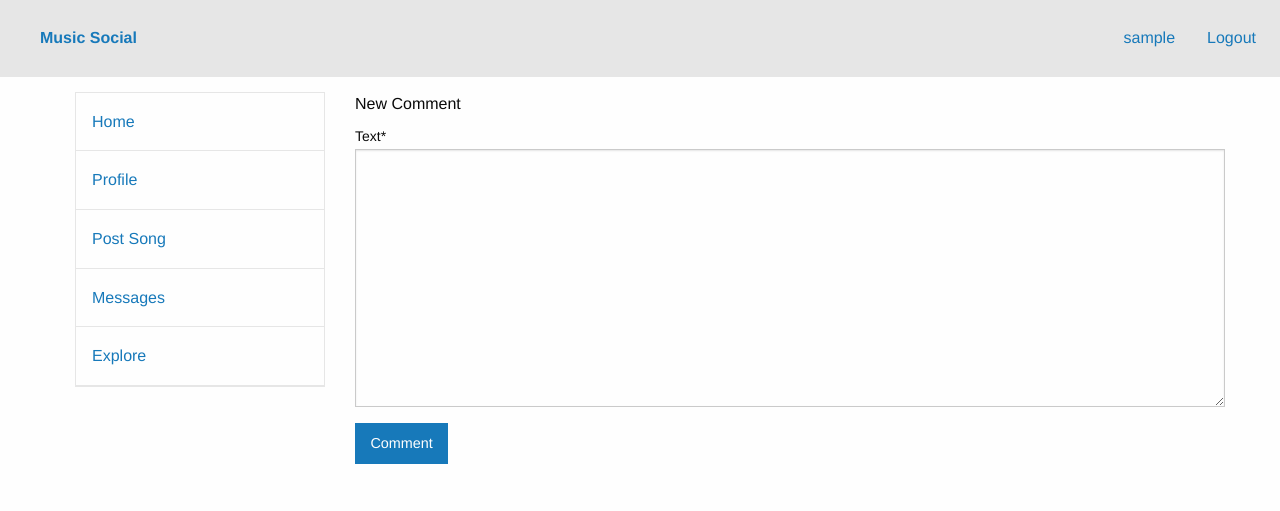
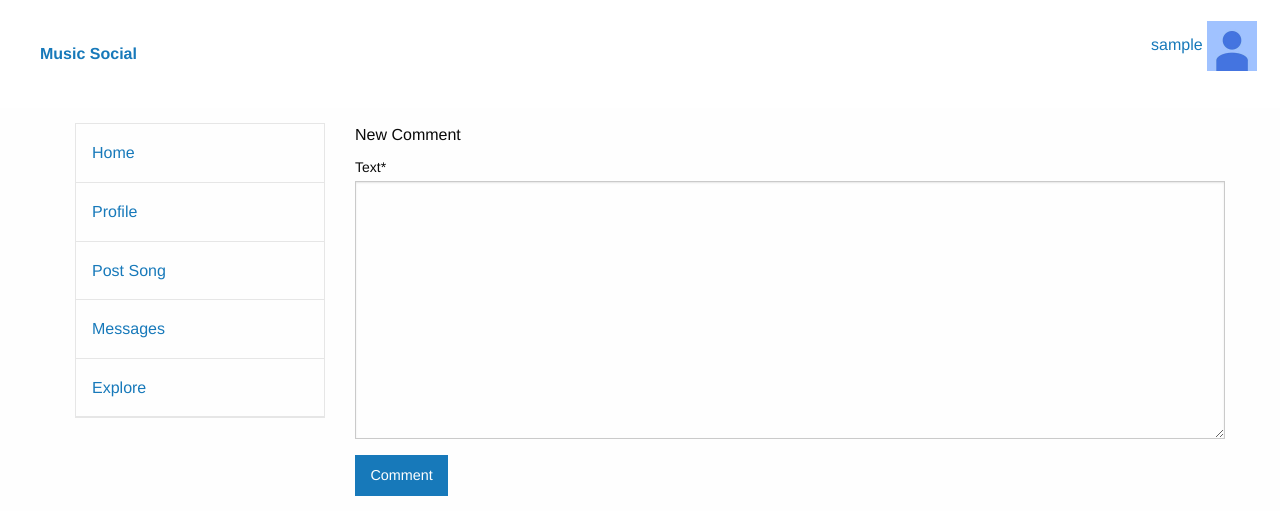
Before and after one commit to DanHunt27/Music-Website, a Django app: page /post/1/comment-create/ in a window 1280 px wide. Shown: the top 511 px of the page. Run offline with Django 3.2, Linux system fonts and the light colour scheme; the visitor is signed in with stand-in values (Sample User, id 1); some libraries are stand-ins or nearby versions.

Commit message:
improved top nav bar

```diff
--- a/mysite/main/templates/main/base.html
+++ b/mysite/main/templates/main/base.html
@@ -5,9 +5,9 @@
     <meta charset="utf-8" />
     <meta name="viewport" content="width=device-width, initial-scale=1.0" />
     <title>{% block title%}Music Social{% endblock %}</title>
-    <link rel="stylesheet" href="https://cdnjs.cloudflare.com/ajax/libs/foundation/6.4.3/css/foundation.min.css">
+    <link rel="stylesheet" href="https://cdnjs.cloudflare.com/ajax/libs/foundation/6.6.3/css/foundation.min.css">
     <link rel="stylesheet" href="https://cdnjs.cloudflare.com/ajax/libs/motion-ui/1.2.3/motion-ui.min.css">
-    <link rel="stylesheet" href="https://cdnjs.cloudflare.com/ajax/libs/foundation/6.4.3/css/foundation-prototype.min.css">
+    <link rel="stylesheet" href="https://cdnjs.cloudflare.com/ajax/libs/foundation/6.6.3/css/foundation-prototype.min.css">
     <link href='https://cdnjs.cloudflare.com/ajax/libs/foundicons/3.0.0/foundation-icons.css' rel='stylesheet' type='text/css'>
     <link href="{% static 'main/main.css' %}" rel="stylesheet" type="text/css">
     {% block css %}
@@ -27,22 +27,39 @@
       ga('foundation.send', 'pageview');
 
     </script>
-    <div class="top-bar">
+    <div style="background-color: white;" class="top-bar">
       <div class="top-bar-left">
-        <ul class="menu">
+        <ul style="background-color: white;" class="menu">
           <li class="menu-text"><a class="ml-2" href="{% url 'index' %}">Music Social</a></li>
         </ul>
       </div>
       <div class="top-bar-right">
-        <ul class="menu">
+        <!--<ul style="background-color: white;" class="menu align-middle">
           {% if user.is_authenticated %}
-            <li><a href="{% url 'account' %}">{{ user.username }}</a></li>
+            <li><a href="{% url 'account' %}">{{ user.username }} <img width=40px height=40px src="{{ user.profile.image.url }}"></a></li>
             <li><a href="{% url 'logout' %}">Logout</a></li>
           {% else %}
-            <li><a href="{% url 'login' %}">Login</a></li>
-            <li><a href="{% url 'register' %}">Register</a></li>
+            <li style="margin-right: 15px;"><a class="button radius" href="{% url 'register' %}">Register</a></li>
+            <li><a class="hollow button radius" href="{% url 'login' %}">Login</a></li>
           {% endif %}
-        </ul>
+        </ul>-->
+
+
+        {% if user.is_authenticated %}
+          <button class="clear button" type="button" data-toggle="account-links">
+            <h6 style="display: inline;">{{ user.username }}</h6> <img width=50px height=50px src="{{ user.profile.image.url }}">
+          </button>
+          <ul class="small dropdown-pane text-center no-bullet" data-position="bottom" data-alignment="right" id="account-links"
+            data-dropdown data-auto-focus="true">
+            <li><a href="{% url 'account' %}">Account</a></li>
+            <li><a href="{% url 'logout' %}">Logout</a></li>
+          </ul>
+        {% else %}
+          <ul style="background-color: white;" class="menu align-middle">
+            <li style="margin-right: 15px;"><a class="button radius" href="{% url 'register' %}">Register</a></li>
+            <li><a class="hollow button radius" href="{% url 'login' %}">Login</a></li>
+          </ul>
+        {% endif %}
       </div>
     </div>
     <article class="grid-container" style="margin-top:15px">
@@ -78,7 +95,7 @@
   </body>
 </html>
 <script src="https://code.jquery.com/jquery-2.1.4.min.js"></script>
-<script src="https://cdnjs.cloudflare.com/ajax/libs/foundation/6.4.3/js/foundation.min.js"></script>
+<script src="https://cdnjs.cloudflare.com/ajax/libs/foundation/6.6.3/js/foundation.min.js"></script>
 <script src="https://cdnjs.cloudflare.com/ajax/libs/motion-ui/1.2.3/motion-ui.min.js"></script>
 <script>
   $(document).foundation();
```
